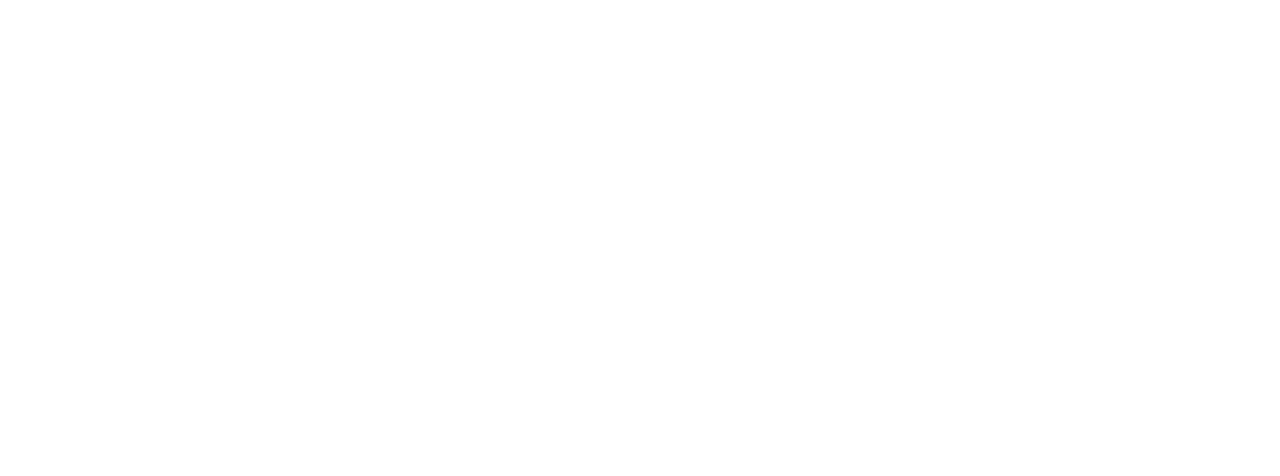
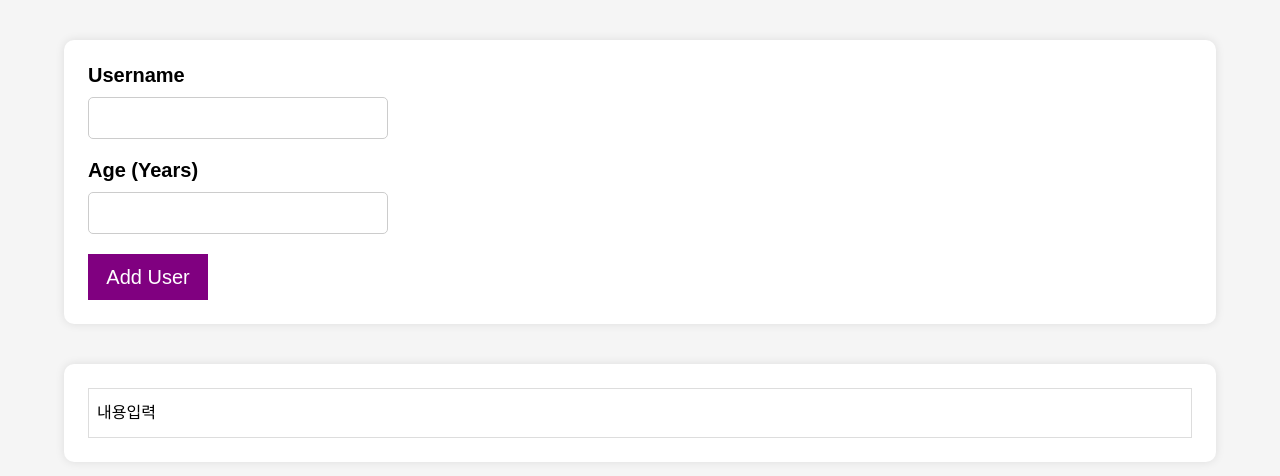
Before and after one commit to geumyoung00/user_list, a React (Create React App) app: page / in a window 1280 px wide. Shown: the top 476 px of the page. Built offline with nearby package versions, Linux system fonts and the light colour scheme.

Commit message:
Created Components

```diff
--- a/src/App.js
+++ b/src/App.js
@@ -1,10 +1,16 @@
-import React from 'react';
-
+import React from "react";
+import UserInput from "./Components/UserInput/UserInput";
+import UserList from "./Components/UserList/UserList";
 
 function App() {
   return (
     <div>
-
+      <section className="user_input">
+        <UserInput></UserInput>
+      </section>
+      <section className="users">
+        <UserList></UserList>
+      </section>
     </div>
   );
 }
--- /dev/null
+++ b/src/Components/UserInput/UserInput.css
@@ -0,0 +1,41 @@
+
+.form {
+    width: 100%;
+    min-width: 450px;
+    background: #fff;
+    border-radius: 10px;
+    box-shadow: 0 0 10px 0 rgba(0, 0, 0, 0.1);
+    padding: 24px;
+    box-sizing: border-box;
+  }
+
+  .form .textbox {
+    margin-bottom: 20px;
+  }
+
+  .form .textbox label {
+    display: block;
+    font-size: 20px;
+    font-weight: bold;
+    margin-bottom: 10px;
+  }
+
+  .form .textbox input[type="text"] {
+    width: 300px;
+    border: 1px solid #ccc;
+    border-radius: 5px;
+    line-height: 2.5;
+    font-size: 16px;
+    padding: 0 5px;
+    box-sizing: border-box;
+  }
+
+  .form button {
+    width: 120px;
+    font-size: 20px;
+    line-height: 2.2;
+    border: none;
+    background: purple;
+    color: #fff;
+    cursor: pointer;
+  }
--- /dev/null
+++ b/src/Components/UserInput/UserInput.js
@@ -0,0 +1,20 @@
+import React from "react";
+import "./UserInput.css";
+
+function UserInput() {
+  return (
+    <form className="form">
+      <div className="textbox">
+        <label>Username</label>
+        <input type="text"></input>
+      </div>
+      <div className="textbox">
+        <label>Age (Years)</label>
+        <input type="text"></input>
+      </div>
+      <button type="submit">Add User</button>
+    </form>
+  );
+}
+
+export default UserInput;
--- /dev/null
+++ b/src/Components/UserList/UserList.css
@@ -0,0 +1,19 @@
+.user_list {
+  width: 100%;
+  min-width: 450px;
+  background: #fff;
+  border-radius: 10px;
+  box-shadow: 0 0 10px 0 rgba(0, 0, 0, 0.1);
+  padding: 24px;
+  box-sizing: border-box;
+  list-style: none;
+}
+
+.user_info {
+  width: 100%;
+  border: 1px solid #ddd;
+  padding: 8px;
+  font-size: 16px;
+  line-height: 2;
+  box-sizing: border-box;
+}
--- /dev/null
+++ b/src/Components/UserList/UserList.js
@@ -0,0 +1,14 @@
+import React from "react";
+import './UserList.css'
+
+function UserList(){
+    return(
+        <ul className="user_list">
+            <li className="user_info">
+                내용입력
+            </li>
+        </ul>
+    )
+}
+
+export default UserList
--- a/src/index.css
+++ b/src/index.css
@@ -8,4 +8,10 @@
 
 body {
   margin: 0;
+  background: #f5f5f5;
 }
+
+section{
+  width: 90%;
+  margin: 40px auto;
+}
```
